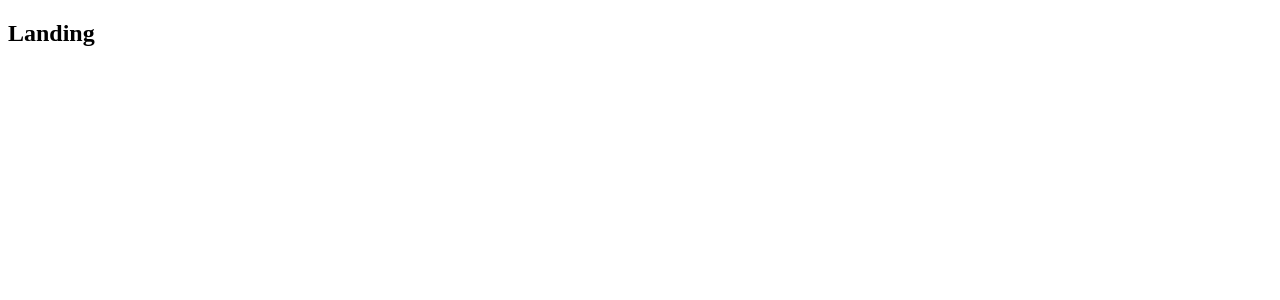
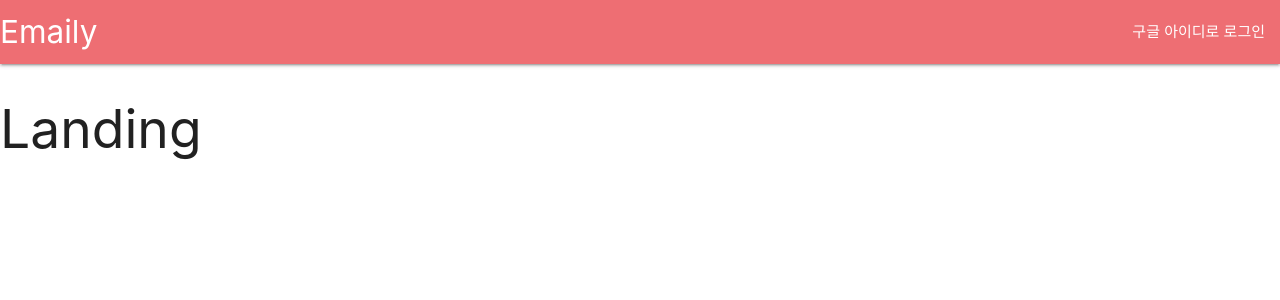
Before and after one commit to ChaeWonKong/emaily, a React (Create React App) app in the folder client/: page / in a window 1280 px wide. Shown: the top 300 px of the page. Built offline with nearby package versions, Linux system fonts and the light colour scheme.

Commit message:
Create Header component

```diff
--- a/client/package.json
+++ b/client/package.json
@@ -4,6 +4,7 @@
   "private": true,
   "dependencies": {
     "http-proxy-middleware": "^0.19.1",
+    "materialize-css": "^1.0.0",
     "react": "^16.6.3",
     "react-dom": "^16.6.3",
     "react-redux": "^6.0.0",
--- a/client/src/components/App.js
+++ b/client/src/components/App.js
@@ -1,7 +1,7 @@
 import React, { Component } from "react";
 import { BrowserRouter, Route } from "react-router-dom";
+import Header from "./Header";
 
-const Header = () => <h2>Header</h2>;
 const Dashboard = () => <h2>Dashboard</h2>;
 const SurveyNew = () => <h2>SurveyNew</h2>;
 const Landing = () => <h2>Landing</h2>;
@@ -12,7 +12,10 @@ class App extends Component {
       <div>
         <BrowserRouter>
           <div>
-            <Route path="/" component={Landing} />
+            <Header />
+            <Route exact path="/" component={Landing} />
+            <Route exact path="/surveys" component={Dashboard} />
+            <Route path="/surveys/new" component={SurveyNew} />
           </div>
         </BrowserRouter>
       </div>
--- /dev/null
+++ b/client/src/components/Header.js
@@ -0,0 +1,21 @@
+import React, { Component } from "react";
+
+class Header extends Component {
+  render() {
+    return (
+      <nav>
+        <div className="nav-wrapper">
+          <a href="#" className="left brand-logo">
+            Emaily
+          </a>
+          <ul className="right">
+            <li>
+              <a href="sass.html">구글 아이디로 로그인</a>
+            </li>
+          </ul>
+        </div>
+      </nav>
+    );
+  }
+}
+export default Header;
--- a/client/src/index.js
+++ b/client/src/index.js
@@ -2,6 +2,7 @@ import React from "react";
 import ReactDom from "react-dom";
 import { Provider } from "react-redux";
 import { createStore, applyMiddleware } from "redux";
+import "materialize-css/dist/css/materialize.min.css";
 
 import App from "./components/App";
 import reducers from "./reducers";
```
Also changed, not shown: 1 other file (tests, documents, lock files or other folders).
